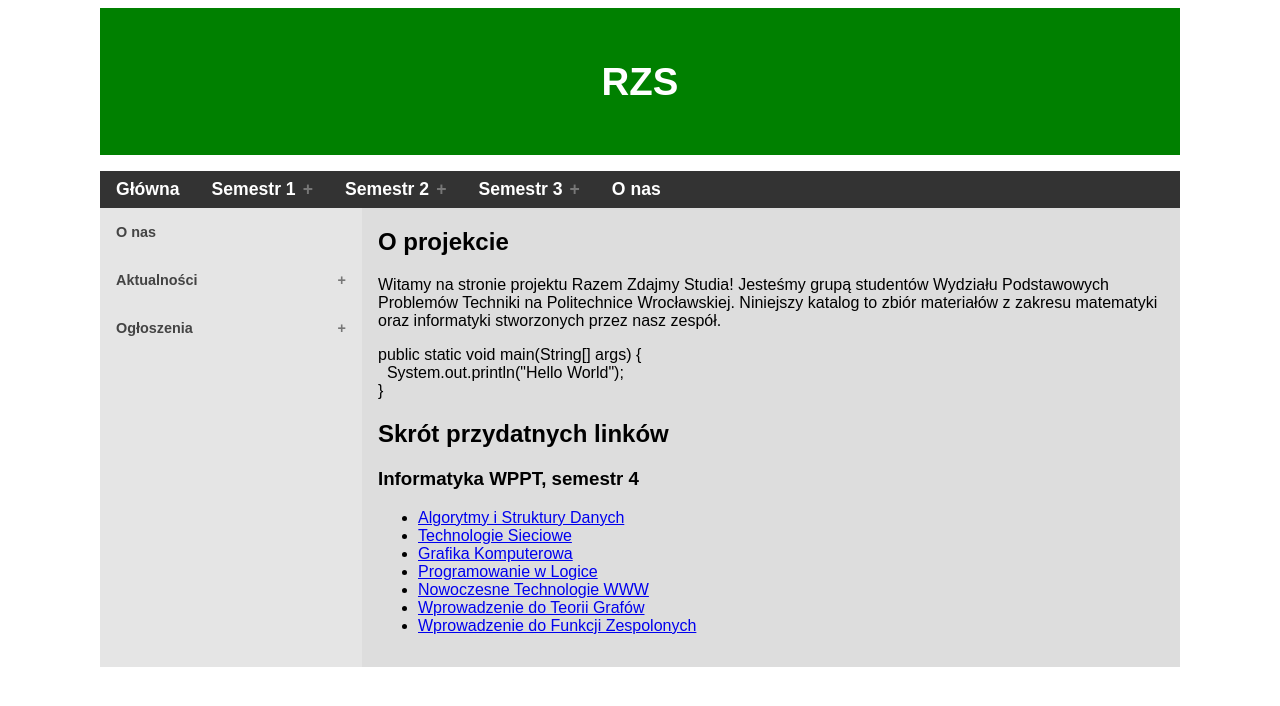
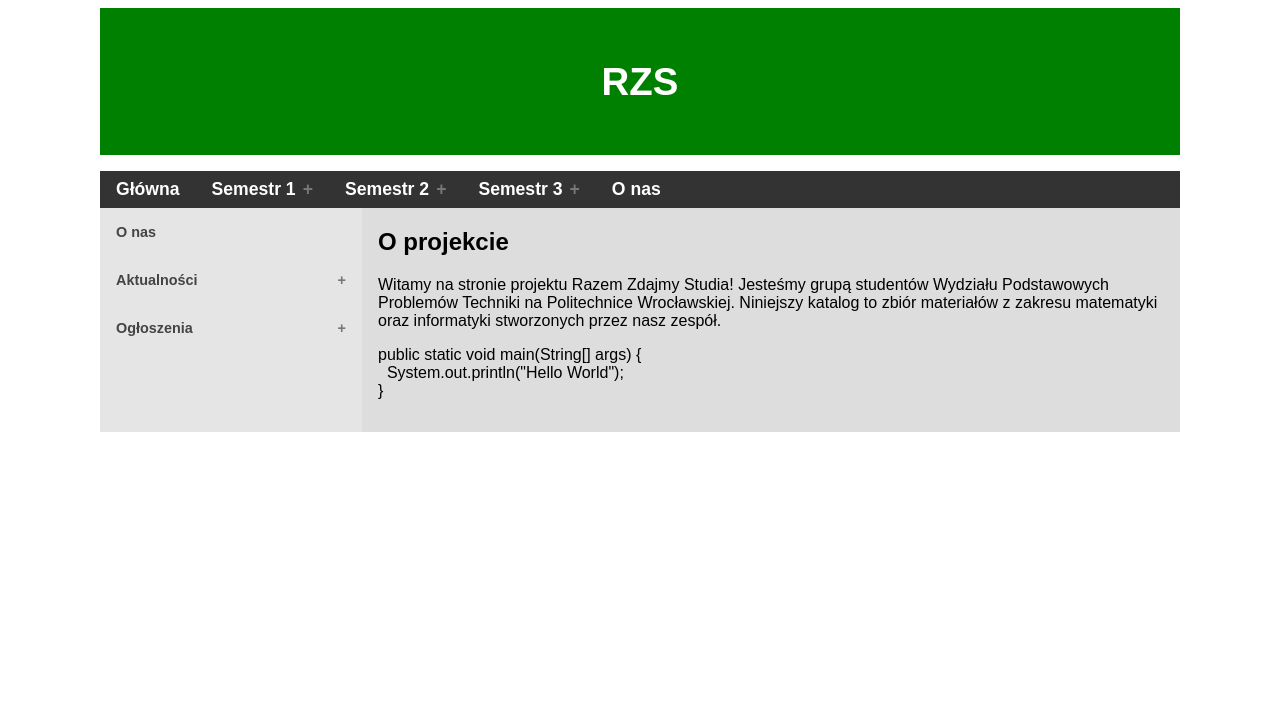
Before and after one commit to rzs-site/rzs-site.github.io, a Jekyll site: the page built from index.md, in a window 1280 px wide. Shown: the top 706 px of the page. Built offline with Jekyll 4.4.1, drawn with Linux system fonts in a browser that asks for light colours; our own code applies the rules of GitHub Pages for plain Markdown files.

Commit message:
Update index.md

````diff
--- a/index.md
+++ b/index.md
@@ -13,16 +13,3 @@ public static void main(String[] args) {
   System.out.println("Hello World");
 }
 ```
-
-Skrót przydatnych linków
----
-
-### Informatyka WPPT, semestr 4
-
-* [Algorytmy i Struktury Danych](http://cs.pwr.edu.pl/golebiewski/)
-* [Technologie Sieciowe](http://cs.pwr.edu.pl/krzywiecki/teaching.html)
-* [Grafika Komputerowa](https://drive.google.com/drive/folders/1Eyjbc0yleaQkyKj6yf2O_NcmuwF7e4IU)
-* [Programowanie w Logice](http://ki.pwr.edu.pl/kobylanski/dydaktyka/page6/page2/index.html)
-* [Nowoczesne Technologie WWW](http://cs.pwr.edu.pl/cichon/2017_18_b/WWW.php)
-* [Wprowadzenie do Teorii Grafów](http://cs.pwr.edu.pl/kuchta/)
-* [Wprowadzenie do Funkcji Zespolonych](http://cs.pwr.edu.pl/ralowski/dydaktyka/funkcje_zespolone/wiosna_2018/complex.html)
````
